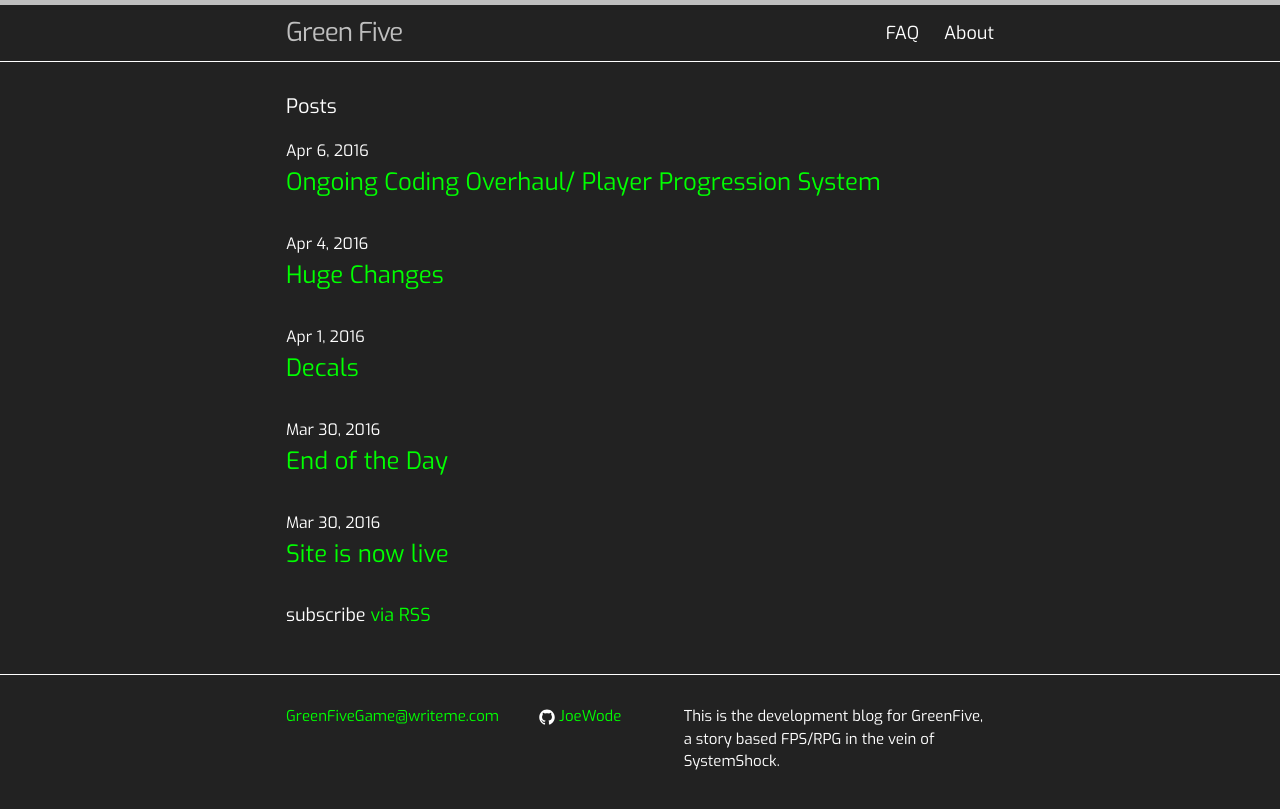
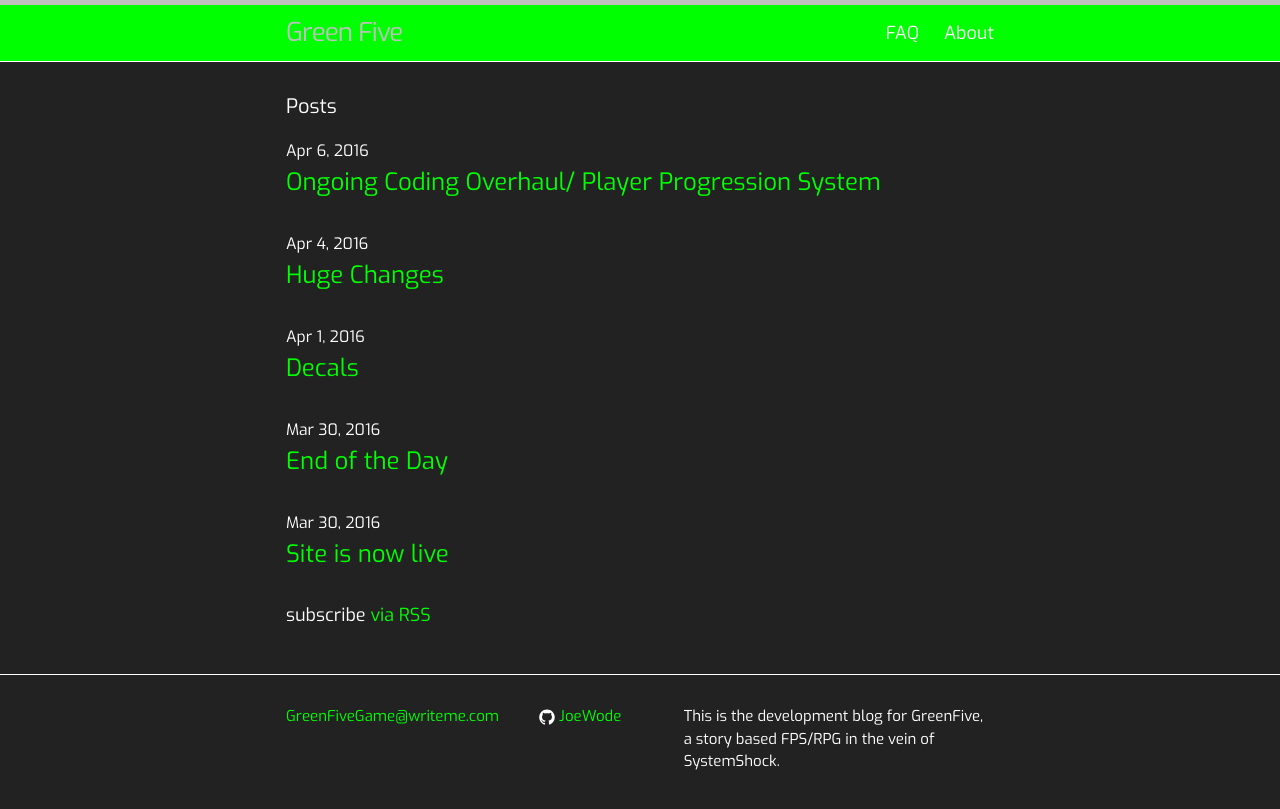
Before and after one commit to JoeWode/JoeWode.github.io, a Jekyll site: the page built from index.html, in a window 1280 px wide. Shown: the top 809 px of the page. Built offline with Jekyll 4.4.1, drawn with Linux system fonts in a browser that asks for light colours.

Commit message:
Update main.scss

```diff
--- a/css/main.scss
+++ b/css/main.scss
@@ -27,7 +27,9 @@ $content-width:    60%;
 $on-palm:          60%px;
 $on-laptop:        60%px;
 
-
+.site-header {
+    background-color: #00ff00;
+}
 
 // Using media queries with like this:
 // @include media-query($on-palm) {
```
